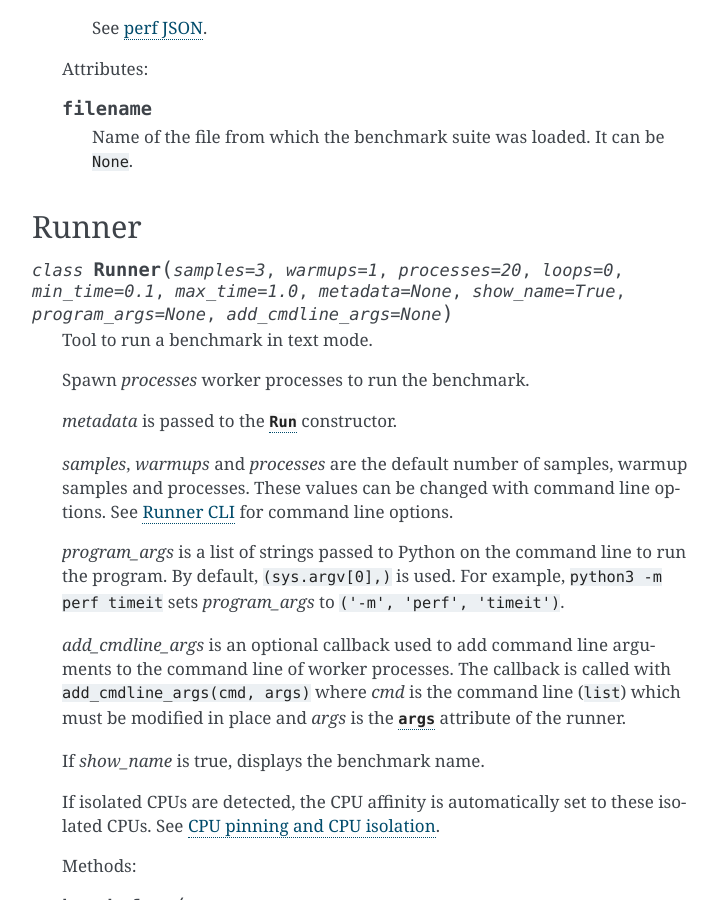
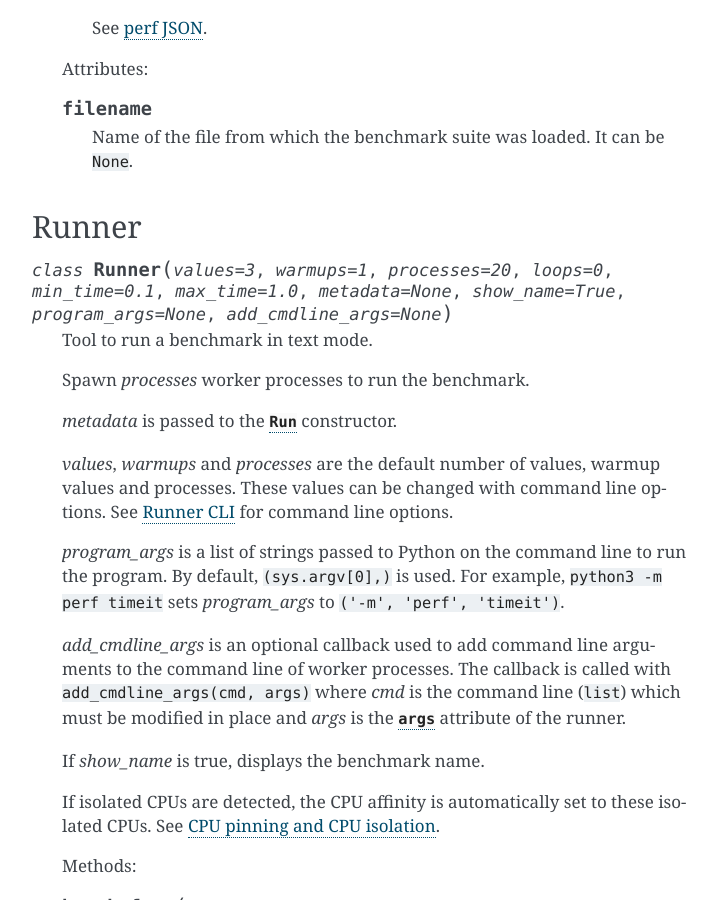
Before and after one commit to psf/pyperf, a Sphinx documentation site: the page built from doc/api.rst, in a window 1280 px wide and 900 px high, scrolled down 8286 px. Shown: the whole window, without its empty margins (388-1106 px from the left). Built offline with Sphinx 7.4.7, drawn with Linux system fonts in a browser that asks for light colours.

Commit message:
Replace "sample" with "value"

```diff
--- a/doc/api.rst
+++ b/doc/api.rst
@@ -444,7 +444,7 @@ BenchmarkSuite
 Runner
 ------
 
-.. class:: Runner(samples=3, warmups=1, processes=20, loops=0, min_time=0.1, max_time=1.0, metadata=None, show_name=True, program_args=None, add_cmdline_args=None)
+.. class:: Runner(values=3, warmups=1, processes=20, loops=0, min_time=0.1, max_time=1.0, metadata=None, show_name=True, program_args=None, add_cmdline_args=None)
 
    Tool to run a benchmark in text mode.
 
@@ -452,8 +452,8 @@ Runner
 
    *metadata* is passed to the :class:`~Run` constructor.
 
-   *samples*, *warmups* and *processes* are the default number of samples,
-   warmup samples and processes. These values can be changed with command line
+   *values*, *warmups* and *processes* are the default number of values,
+   warmup values and processes. These values can be changed with command line
    options. See :ref:`Runner CLI <runner_cli>` for command line
    options.
 
```
Also changed, not shown: 2 other files.
